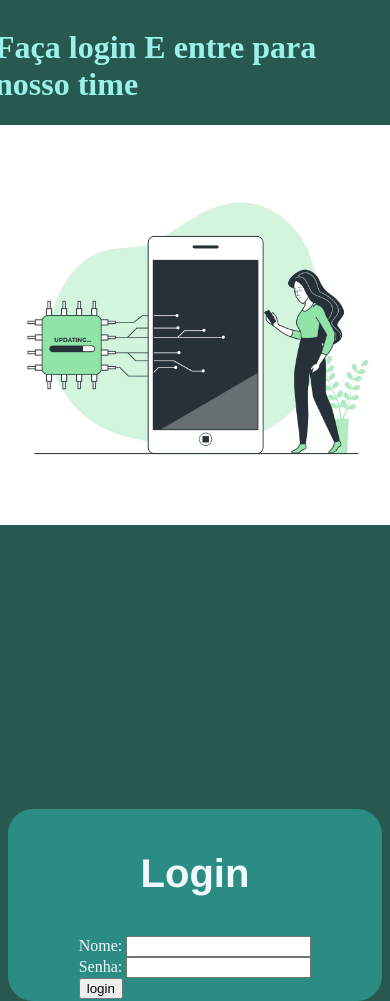
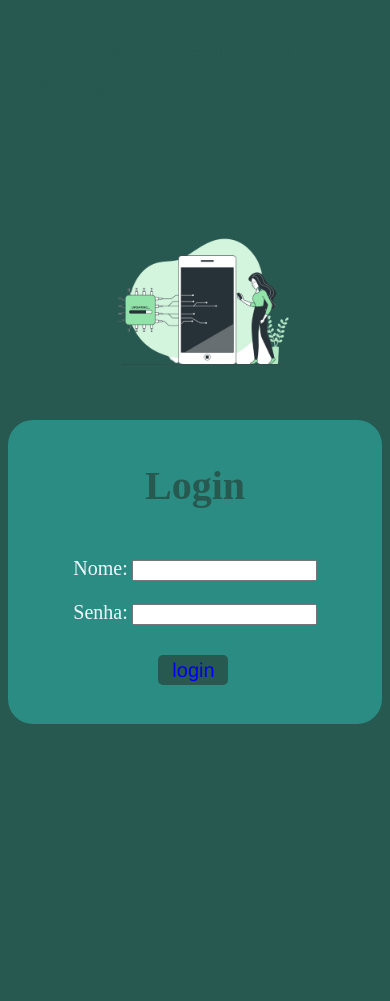
Before and after one commit to ILaySued04/userlogin, a plain HTML site: page index.html in a window 390 px wide. After the commit the page ends 860 px from the top, so only its background shows below. Drawn offline with Linux system fonts and the light colour scheme; a web font is replaced by a local one.

Commit message:
projeto final

```diff
--- a/css/css.css
+++ b/css/css.css
@@ -17,11 +17,10 @@ img {
     display: flex;
     background-color: #2A8C82;
     width: 400px;
-    margin-top: 200px;
     border: 2px solid #2A8C82;
     border-radius: 25px;
     justify-content: center;
-
+    height: 300px;
 }
 
 h1 {
@@ -29,9 +28,9 @@ h1 {
 }
 h3 {
 
-    color:aliceblue;
+    color :#275950;
     text-align: center;
-    font-family: 'Franklin Gothic Medium', 'Arial Narrow', Arial, sans-serif;
+    font-family:"Dynapuff";
     font-size: 40px;
 
 }
@@ -39,6 +38,88 @@ h3 {
     margin:0;
 
 }
+
 #cor-login {
     color: aliceblue;
+    font-size: 20px;
 }
+
+.teste1 {
+
+    margin-top: 20%;
+
+}
+.div-name {
+
+    margin-bottom: 20px;
+
+}
+
+#botao {
+    color:aliceblue;
+    font-size: 20px ;
+    margin-top: 30px;
+    margin-left: 35%;
+    background-color: #275950;
+    border: 1px;
+    border-radius: 5px;
+    height: 30px;
+    width: 70px;
+    font-family: 'Franklin Gothic Medium', 'Arial Narrow', Arial, sans-serif;
+
+}
+#botao:hover {
+    cursor: pointer;
+    background-color: #193d37;
+
+}
+#link {
+    text-decoration:none
+
+
+}
+#link:hover {
+    color: aliceblue;
+}
+#link:visited {
+    color: aliceblue;
+}
+@media only screen and (max-width: 600px) {
+    body {
+        display: flex;
+        justify-content: center;
+        align-items: center;
+        background-color: #275950;
+        height: 100vh;
+        gap: 1rem;
+        flex-wrap: wrap;
+    }
+
+    img {
+        width: 200px;
+        margin-left: 25%;
+        margin-top: 20%;
+    }
+
+    #div-login {
+        display: flex;
+        background-color: #2A8C82;
+        width: 400px;
+        border: 2px solid #2A8C82;
+        border-radius: 25px;
+        justify-content: center;
+        height: 300px;
+        margin-bottom: 40%;
+    }
+    h1 {
+        color:#275950;
+    }
+    h3 {
+
+        color :#275950;
+        text-align: center;
+        font-family:"Dynapuff";
+        font-size: 40px;
+
+    }
+  }
--- a/index.html
+++ b/index.html
@@ -5,19 +5,25 @@
     <meta http-equiv="X-UA-Compatible" content="IE=edge">
     <meta name="viewport" content="width=<device-width>, initial-scale=1.0">
     <title>Login</title>
+    <link rel="icon" href="./img/837-8373036_icon-internet-01-copy-website-icon-vector-png-removebg-preview.png" type="image/png">
+    <link rel="preconnect" href="https://fonts.googleapis.com">
+    <link rel="preconnect" href="https://fonts.gstatic.com" crossorigin>
+    <link href="https://fonts.googleapis.com/css2?family=DynaPuff:wght@500&display=swap" rel="stylesheet">
     <link rel="stylesheet" type="text/css" href="./css/css.css">
 </head>
 <body>
     <div class="div-titulo">
-        <h1>Faça login E entre para nosso time</h1>
-        <img src="./img/Firmware-bro.jpg">
+        <h1>Faça login E entre para o nosso time</h1>
+        <img src="./img/Firmware-bro-removebg-preview.png">
     </div>
     <div id="div-login">
         <!--alinhar o coteúdo-->
         <div id="aqui">
+            <h3>Login</h3>
+            <div class="teste1">
                 <form>
+
                     <div class="div-name">
-                    <h3>Login</h3>
                         <label id="cor-login" for="nome">Nome:</label>
                         <input type="text">
                     </div>
@@ -26,8 +32,9 @@
                         <label id="cor-login">Senha:</label>
                         <input type="password">
                     </div>
-                <button type="button">login</button>
+                    <button id="botao" type="button"><a id="link" href="./teste.html" target="_blank">login</a></button>
                 </form>
+            </div>
         </div>
 
     </div>
```
Also changed, not shown: teste.html (+1 -1 lines), img/837-8373036_icon-internet-01-copy-website-icon-vector-png-removebg-preview.png (added), img/Firmware-bro-removebg-preview.png (added). Lines whose indentation alone changed are shown as unchanged.
